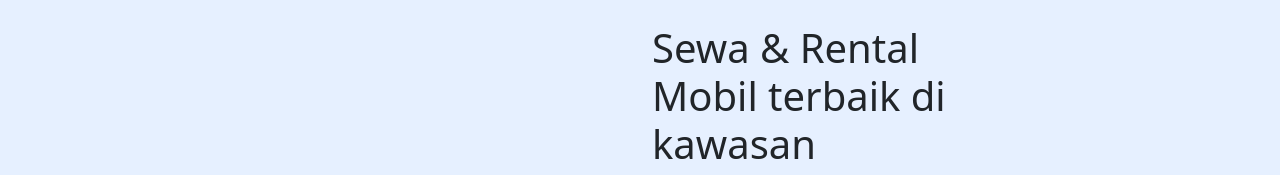
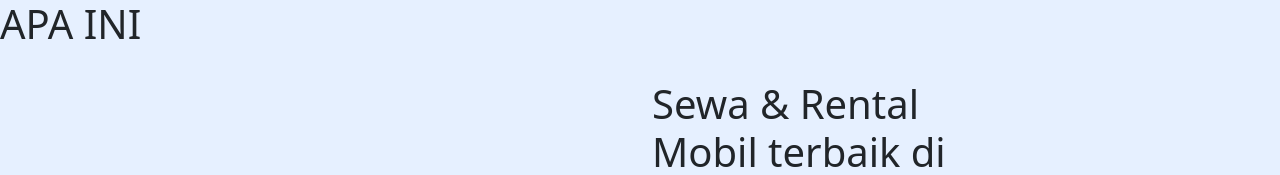
Before and after one commit to codebyzaz/chapter-3-demogit, a plain HTML site: page main.html in a window 1280 px wide. Shown: the top 175 px of the page. Drawn offline with nearby package versions, Linux system fonts and the light colour scheme.

Commit message:
Update main.html

```diff
--- a/main.html
+++ b/main.html
@@ -17,6 +17,7 @@
   <body>
     <div class="container-fluid p-0">
       <header class="bg-primary bg-opacity-10">
+        <h1>APA INI</h1>
         <nav class="navbar navbar-expand-md">
         <div class="container-md">
           <a class="navbar-brand" href="#">
```
